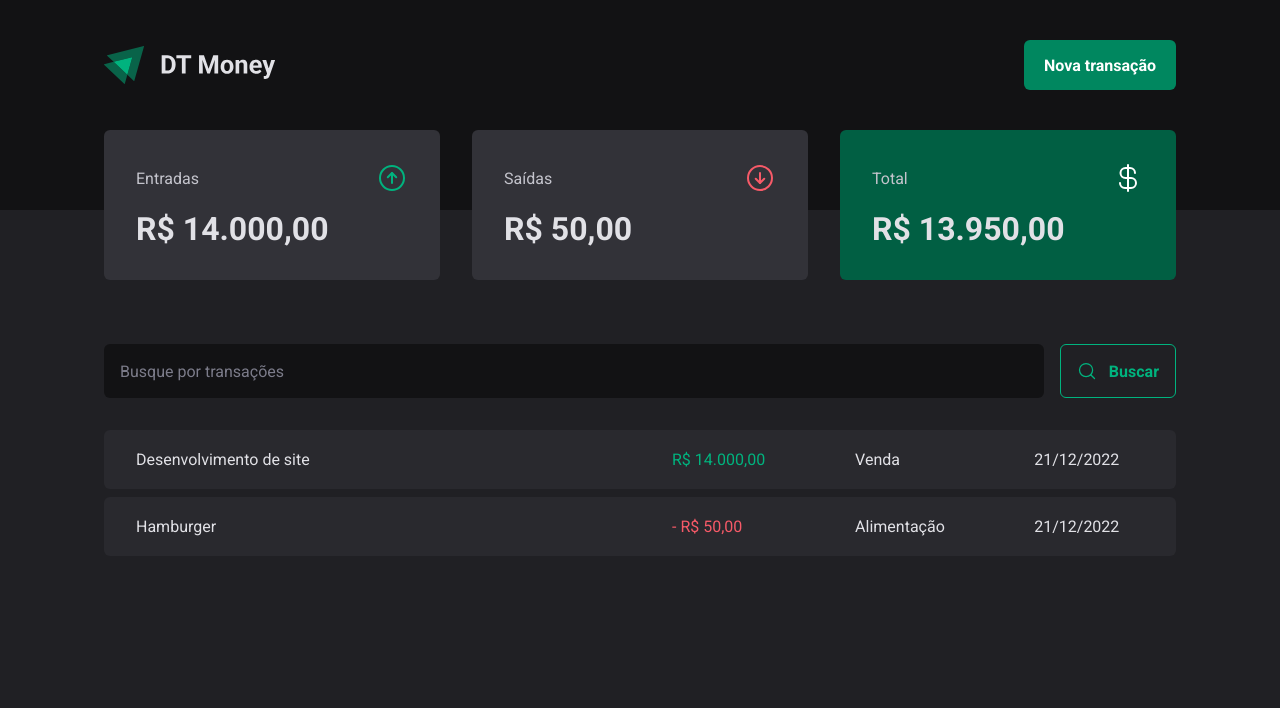
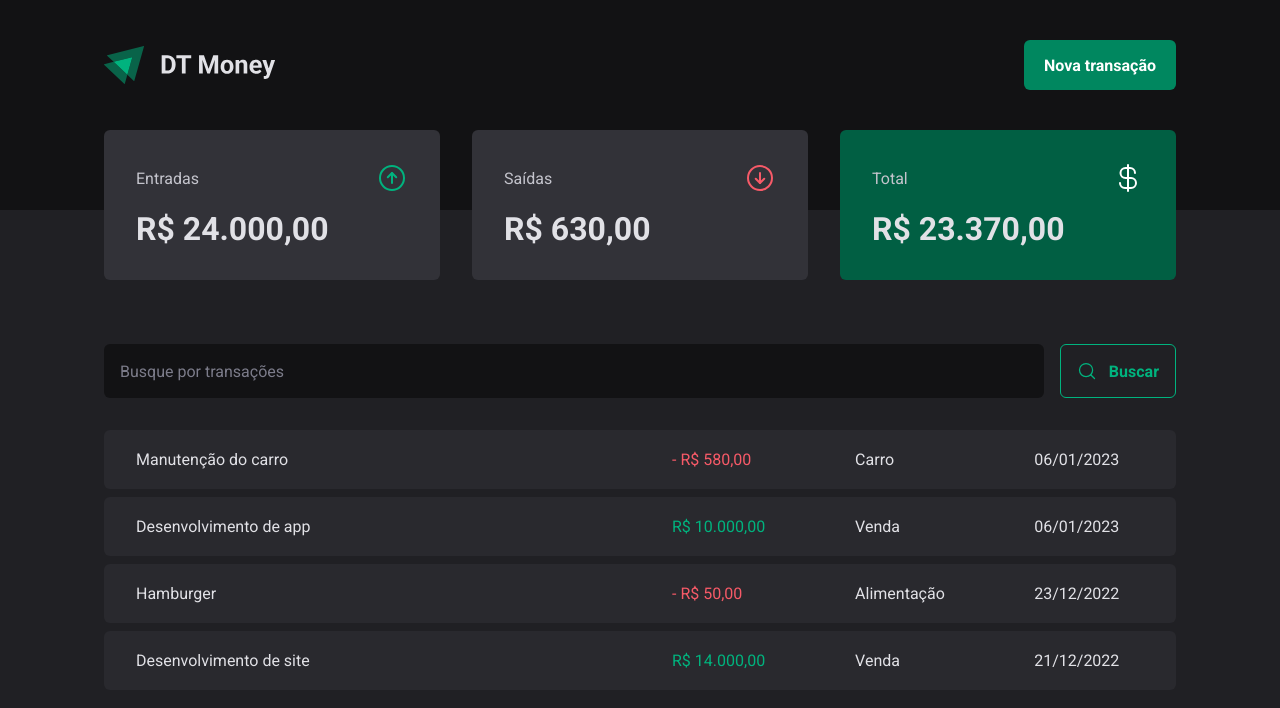
Before and after one commit to FelipeEWeiss/dt-money, a React (Vite) app: page / in a window 1280 px wide. Shown: the top 708 px of the page. Built offline with nearby package versions, Linux system fonts and the light colour scheme; data requests are answered from the project's data file.

Commit message:
improve(transaction): Configured to create  new transaction

```diff
--- a/server.json
+++ b/server.json
@@ -14,7 +14,23 @@
       "type": "outcome",
       "category": "Alimentação",
       "price": 50,
-      "createdAt": "2022-12-21T19:08:18.989Z"
+      "createdAt": "2022-12-23T21:08:18.989Z"
+    },
+    {
+      "description": "Desenvolvimento de app",
+      "price": 10000,
+      "category": "Venda",
+      "type": "income",
+      "createdAt": "2023-01-06T01:34:20.763Z",
+      "id": 3
+    },
+    {
+      "description": "Manutenção do carro",
+      "price": 580,
+      "category": "Carro",
+      "type": "outcome",
+      "createdAt": "2023-01-06T01:49:32.541Z",
+      "id": 4
     }
   ]
 }
--- a/src/components/NewTransactionModal/index.tsx
+++ b/src/components/NewTransactionModal/index.tsx
@@ -1,10 +1,12 @@
+import { useContext } from 'react';
 import { ArrowCircleDown, ArrowCircleUp, X } from 'phosphor-react';
+import { Controller, useForm } from 'react-hook-form';
 import { zodResolver } from '@hookform/resolvers/zod';
 import * as Dialog from '@radix-ui/react-dialog';
 import * as z from 'zod';
 
 import { CloseButton, Content, Overlay, TransactionType, TransactionTypeButton } from './styles';
-import { Controller, useForm } from 'react-hook-form';
+import { TransactionsContext } from '../../contexts/TransactionsContext';
 
 const newTransactionFormSchema = z.object({
   description: z.string(),
@@ -16,11 +18,14 @@
 type NewTransactionFormInputs = z.infer<typeof newTransactionFormSchema>;
 
 export const NewTransactionModal = () => {
+  const { createTransaction } = useContext(TransactionsContext);
+
   const {
     control,
     register,
     handleSubmit,
-    formState: { isSubmitting }
+    formState: { isSubmitting },
+    reset,
   } = useForm<NewTransactionFormInputs>({
     resolver: zodResolver(newTransactionFormSchema),
     defaultValues: {
@@ -28,9 +33,18 @@
     }
   });
 
-  const handleCreateNewTransaction = (data: NewTransactionFormInputs) => {
-    console.log(data);
-  }
+  const handleCreateNewTransaction = async (data: NewTransactionFormInputs) => {
+    const { description, price, category, type } = data;
+
+    await createTransaction({
+      description,
+      price,
+      category,
+      type
+    })
+
+    reset();
+  };
 
   return (
     <Dialog.Portal>
--- a/src/contexts/TransactionsContext.tsx
+++ b/src/contexts/TransactionsContext.tsx
@@ -10,9 +10,17 @@
   createdAt: string;
 }
 
+interface CreateTransactionInput {
+  description: string;
+  price: number;
+  category: string;
+  type: 'income' | 'outcome';
+}
+
 interface TransactionsContextType {
   transactions: Transaction[];
   fetchTransactions: (query?: string) => Promise<void>;
+  createTransaction: (data: CreateTransactionInput) => Promise<void>;
 }
 
 interface TransactionsProviderProps {
@@ -27,6 +35,8 @@
   const fetchTransactions = async (query?: string) => {
     const response = await api.get('/transactions', {
       params: {
+        _sort: 'createdAt',
+        _order: 'desc',
         q: query,
       }
     })
@@ -34,12 +44,26 @@
     setTransactions(response.data);
   }
 
+  const createTransaction = async (data: CreateTransactionInput) => {
+    const { description, price, category, type } = data;
+
+    const response = await api.post('/transactions', {
+      description,
+      price,
+      category,
+      type,
+      createdAt: new Date(),
+    });
+
+    setTransactions(state => [response.data, ...state]);
+  }
+
   useEffect(() => {
     fetchTransactions();
   }, []);
 
   return (
-    <TransactionsContext.Provider value={{ transactions, fetchTransactions }}>
+    <TransactionsContext.Provider value={{ transactions, fetchTransactions, createTransaction }}>
       {children}
     </TransactionsContext.Provider>
   )
```
